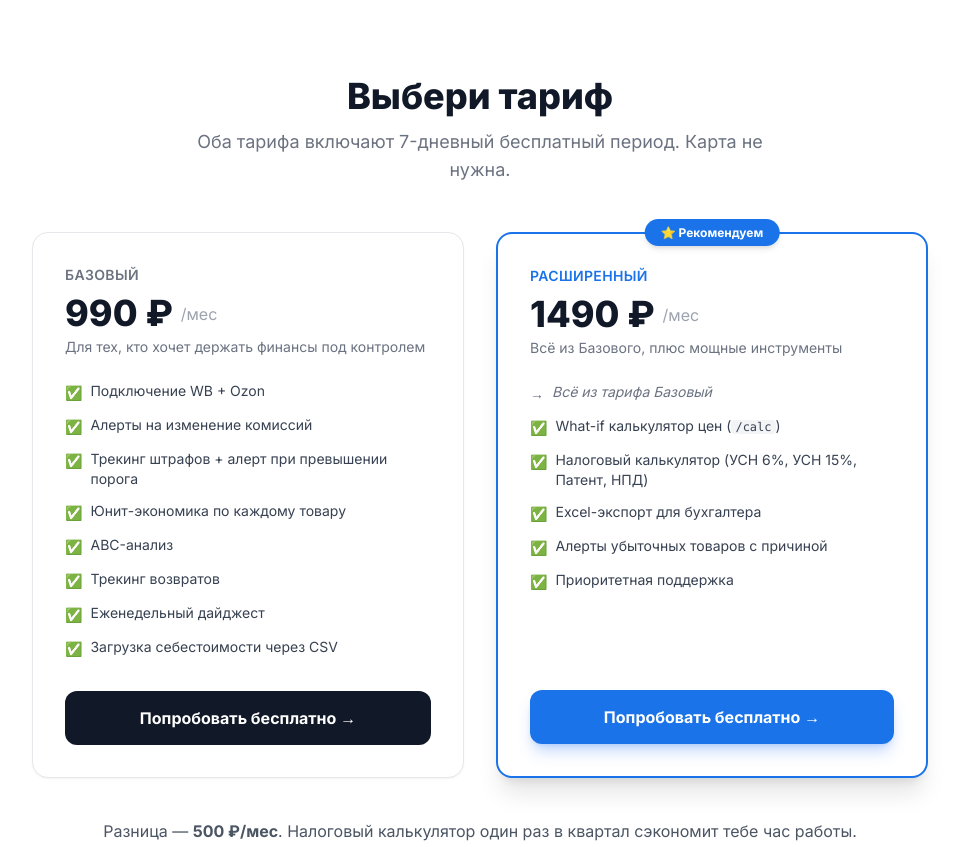
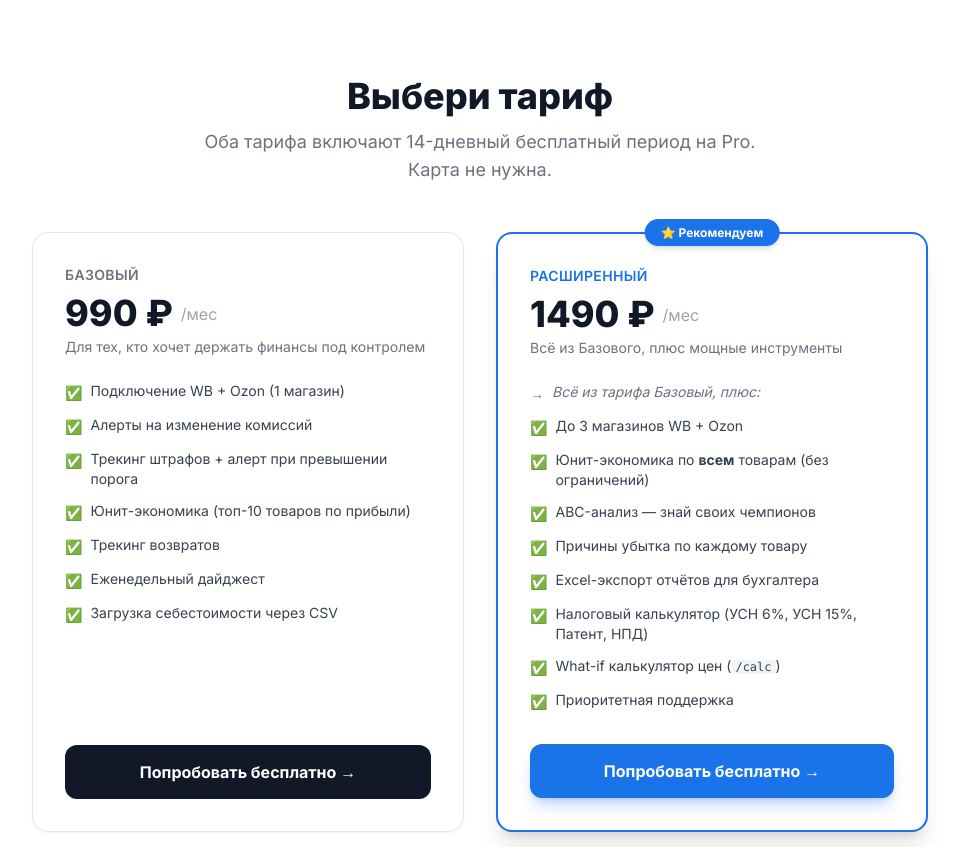
Before and after one commit to sanyarise/seller-finbot-landing, a plain HTML site: page index.html in a window 1280 px wide. Shown: the part 6040-6887 px from the top of the page, without its empty margins (160-1119 px from the left). Drawn offline with nearby package versions, Linux system fonts and the light colour scheme.

Commit message:
pricing: update tiers per marketing strategy (Basic/Pro feature split, 14-day trial)

```diff
--- a/index.html
+++ b/index.html
@@ -552,7 +552,7 @@
           Выбери тариф
         </h2>
         <p class="text-lg text-gray-500 max-w-xl mx-auto">
-          Оба тарифа включают 7-дневный бесплатный период. Карта не нужна.
+          Оба тарифа включают 14-дневный бесплатный период на Pro. Карта не нужна.
         </p>
       </div>
 
@@ -572,7 +572,7 @@
           <ul class="space-y-3 mb-8 flex-1">
             <li class="flex items-start gap-2 text-sm text-gray-700">
               <span class="text-profit font-bold mt-0.5 shrink-0">✅</span>
-              <span>Подключение WB + Ozon</span>
+              <span>Подключение WB + Ozon (1 магазин)</span>
             </li>
             <li class="flex items-start gap-2 text-sm text-gray-700">
               <span class="text-profit font-bold mt-0.5 shrink-0">✅</span>
@@ -584,11 +584,7 @@
             </li>
             <li class="flex items-start gap-2 text-sm text-gray-700">
               <span class="text-profit font-bold mt-0.5 shrink-0">✅</span>
-              <span>Юнит-экономика по каждому товару</span>
-            </li>
-            <li class="flex items-start gap-2 text-sm text-gray-700">
-              <span class="text-profit font-bold mt-0.5 shrink-0">✅</span>
-              <span>ABC-анализ</span>
+              <span>Юнит-экономика (топ-10 товаров по прибыли)</span>
             </li>
             <li class="flex items-start gap-2 text-sm text-gray-700">
               <span class="text-profit font-bold mt-0.5 shrink-0">✅</span>
@@ -631,11 +627,27 @@
           <ul class="space-y-3 mb-8 flex-1">
             <li class="flex items-start gap-2 text-sm text-gray-500 italic">
               <span class="mt-0.5 shrink-0">→</span>
-              <span>Всё из тарифа Базовый</span>
+              <span>Всё из тарифа Базовый, плюс:</span>
             </li>
             <li class="flex items-start gap-2 text-sm text-gray-700">
               <span class="text-profit font-bold mt-0.5 shrink-0">✅</span>
-              <span>What-if калькулятор цен (<code class="bg-gray-100 px-1 rounded text-xs">/calc</code>)</span>
+              <span>До 3 магазинов WB + Ozon</span>
+            </li>
+            <li class="flex items-start gap-2 text-sm text-gray-700">
+              <span class="text-profit font-bold mt-0.5 shrink-0">✅</span>
+              <span>Юнит-экономика по <strong>всем</strong> товарам (без ограничений)</span>
+            </li>
+            <li class="flex items-start gap-2 text-sm text-gray-700">
+              <span class="text-profit font-bold mt-0.5 shrink-0">✅</span>
+              <span>ABC-анализ — знай своих чемпионов</span>
+            </li>
+            <li class="flex items-start gap-2 text-sm text-gray-700">
+              <span class="text-profit font-bold mt-0.5 shrink-0">✅</span>
+              <span>Причины убытка по каждому товару</span>
+            </li>
+            <li class="flex items-start gap-2 text-sm text-gray-700">
+              <span class="text-profit font-bold mt-0.5 shrink-0">✅</span>
+              <span>Excel-экспорт отчётов для бухгалтера</span>
             </li>
             <li class="flex items-start gap-2 text-sm text-gray-700">
               <span class="text-profit font-bold mt-0.5 shrink-0">✅</span>
@@ -643,11 +655,7 @@
             </li>
             <li class="flex items-start gap-2 text-sm text-gray-700">
               <span class="text-profit font-bold mt-0.5 shrink-0">✅</span>
-              <span>Excel-экспорт для бухгалтера</span>
-            </li>
-            <li class="flex items-start gap-2 text-sm text-gray-700">
-              <span class="text-profit font-bold mt-0.5 shrink-0">✅</span>
-              <span>Алерты убыточных товаров с причиной</span>
+              <span>What-if калькулятор цен (<code class="bg-gray-100 px-1 rounded text-xs">/calc</code>)</span>
             </li>
             <li class="flex items-start gap-2 text-sm text-gray-700">
               <span class="text-profit font-bold mt-0.5 shrink-0">✅</span>
@@ -667,7 +675,7 @@
       <!-- Fine print -->
       <div class="text-center space-y-2">
         <p class="text-gray-600">
-          Разница — <strong>500 ₽/мес</strong>. Налоговый калькулятор один раз в квартал сэкономит тебе час работы.
+          Разница — <strong>500 ₽/мес</strong>. ABC-анализ и причины убытка — это то, что превращает данные в решения.
         </p>
         <p class="text-gray-400 text-sm">
           Все тарифы — помесячно. Отменить в любой момент.
```
